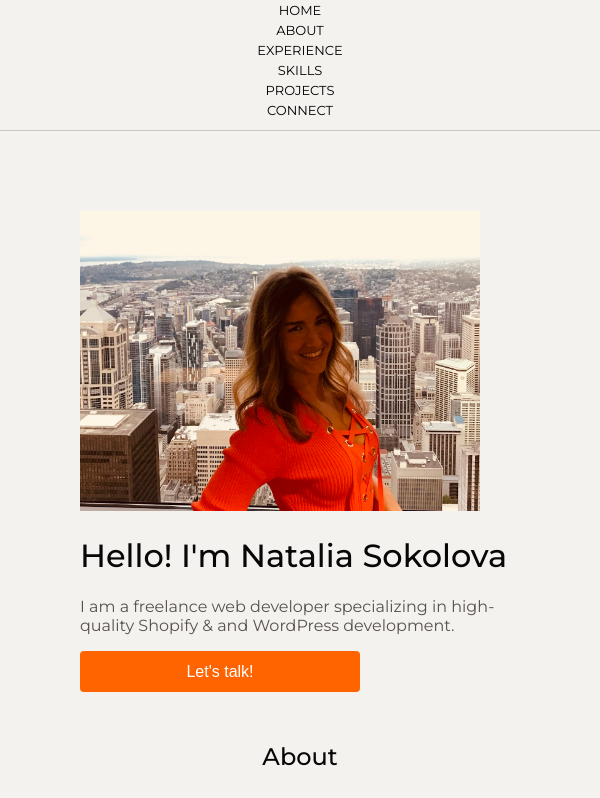
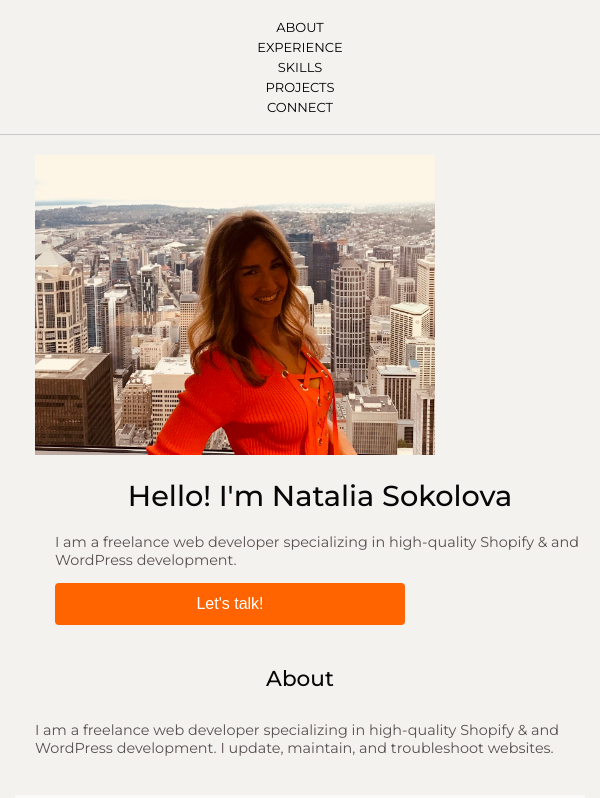
Before and after one commit to NataliaSokolova/Natalia-Sokolova, a plain HTML site: page index.html in a window 600 px wide. Shown: the top 798 px of the page. Drawn offline with Linux system fonts and the light colour scheme.

Commit message:
responsiveness added

```diff
--- a/css/index.css
+++ b/css/index.css
@@ -18,7 +18,7 @@ header{
 
 }
 
-/* Navigaition*/
+/* Navigaition-------------------------------------------------------------------*/
 
 
 nav {
@@ -62,7 +62,7 @@ nav {
 }
 
 
-/* Headers */
+/* Headers -------------------------------------------------------------*/
 
 h1{
     color:rgb(8, 6, 6);
@@ -76,7 +76,7 @@ h2{
     margin-bottom: 30px;
 }
 
-/* Main */
+/* Main------------------------------------------------------------------- */
 
 main{
     margin-top: 80px;
@@ -114,14 +114,14 @@ button:hover {
     background-color: #945DD6;
 }
 
-/* About section*/
+/* About section*-----------------------------------------------------------------*/
 
 #about{
     margin-top: 30px;
     padding: 20px;
 }
 
-/* Experience section*/
+/* Experience section----------------------------------------------------------*/
 
 
 
@@ -204,7 +204,7 @@ button:hover {
 
 
 
-/* Skills section*/
+/* Skills section---------------------------------------------------*/
 
 #skills{
     margin-top: 30px;
@@ -272,7 +272,7 @@ button:hover {
 
 }
 
-/* Footer section*/
+/* Footer section------------------------------------------------------------*/
 
 footer{
     display: flex;
@@ -372,27 +372,40 @@ footer {
     body{
       font-size: small;
     }
+
+    main{
+        margin-top: 20px;
+        margin-bottom: 80px;
+        width: 95%;
+    }
     .nav-links a {
         padding: 2px;
         display: flex;
         flex-direction: column;
     }
+
+
     nav{
     height: 130px;
     }
     .nav-links a:hover{
         border-bottom:hidden;
-
     }
     .content{
         display: flex;
         flex-direction: column;
 
+
     }
+    h1{
+        text-align: center;
+    }
+
+
     .flex-container {
         padding-left: 20px;
 
-    }
+     }
 
     .button-contentsec{
         width: calc(100% - 180px);
@@ -403,7 +416,7 @@ footer {
     }
 
     #about, #experience, #skills, #projects{
-        margin-top: 10px;
+        margin-top: 0px;
     }
 
 
@@ -413,47 +426,44 @@ footer {
 /* Tablet styles */
 
 
-@media (min-width: 600px) {
+@media screen and (min-width: 600px) and (max-width:1200px)  {
     body{
-        font-size:medium
-      }
-    .nav-links a {
-          padding: 2px;
-          display: flex;
+        font-size:0.9em;
 
       }
-    nav{
-        height: 130px;
+      nav {
+        padding: 2px;
+        display: flex;
         flex-direction: row;
-        }
+        align-items: center;
+      }
 
-    .nav-links {
-        flex-direction: row;
-        justify-content: center;
-    }
-    .content{
-        display: flex;
-        flex-direction: column;
-
+      main{
+        margin-top: 20px;
+        margin-bottom: 80px;
+        margin-left: auto;
+        margin-right: auto;
+        width: 95%;
     }
     .contentsec{
         padding-left: 20px;
     }
     .flex-container {
-        padding-left: 20px;
+        padding-left: 40px;
 
 
     }
+
     #about, #experience, #skills, #projects{
-        margin-top: 10px;
+        margin-top: 3px;
+
+    }
+    job-title{
+        padding-left: 10px;
+    }
+    job-dates{
+        margin-right: 10px;
     }
 
+
 }
-
-/* Desktop styles */
-
-@media (min-width: 1024px) {
-    .content {
-        padding: 2em 5em;
-    }
-}
--- a/index.html
+++ b/index.html
@@ -16,7 +16,6 @@
 <header>
   <nav>
     <div class="nav-links">
-      <a href="index.html">HOME</a>
       <a href="#about">ABOUT</a>
       <a href="#experience">EXPERIENCE</a>
       <a href="#skills">SKILLS</a>
@@ -30,7 +29,7 @@
 
    <div class = "content">
       <div class = "contentsec">
-        <img src="img/IMG_1.jpg" alt="Pictute of web developer" width="400" height="300">
+        <img class = "article-image" src="img/IMG_1.jpg" alt="Pictute of web developer" width="400" height="300">
       </div>
       <div class = "flex-container">
         <h1>Hello! I'm Natalia Sokolova</h1>
```
